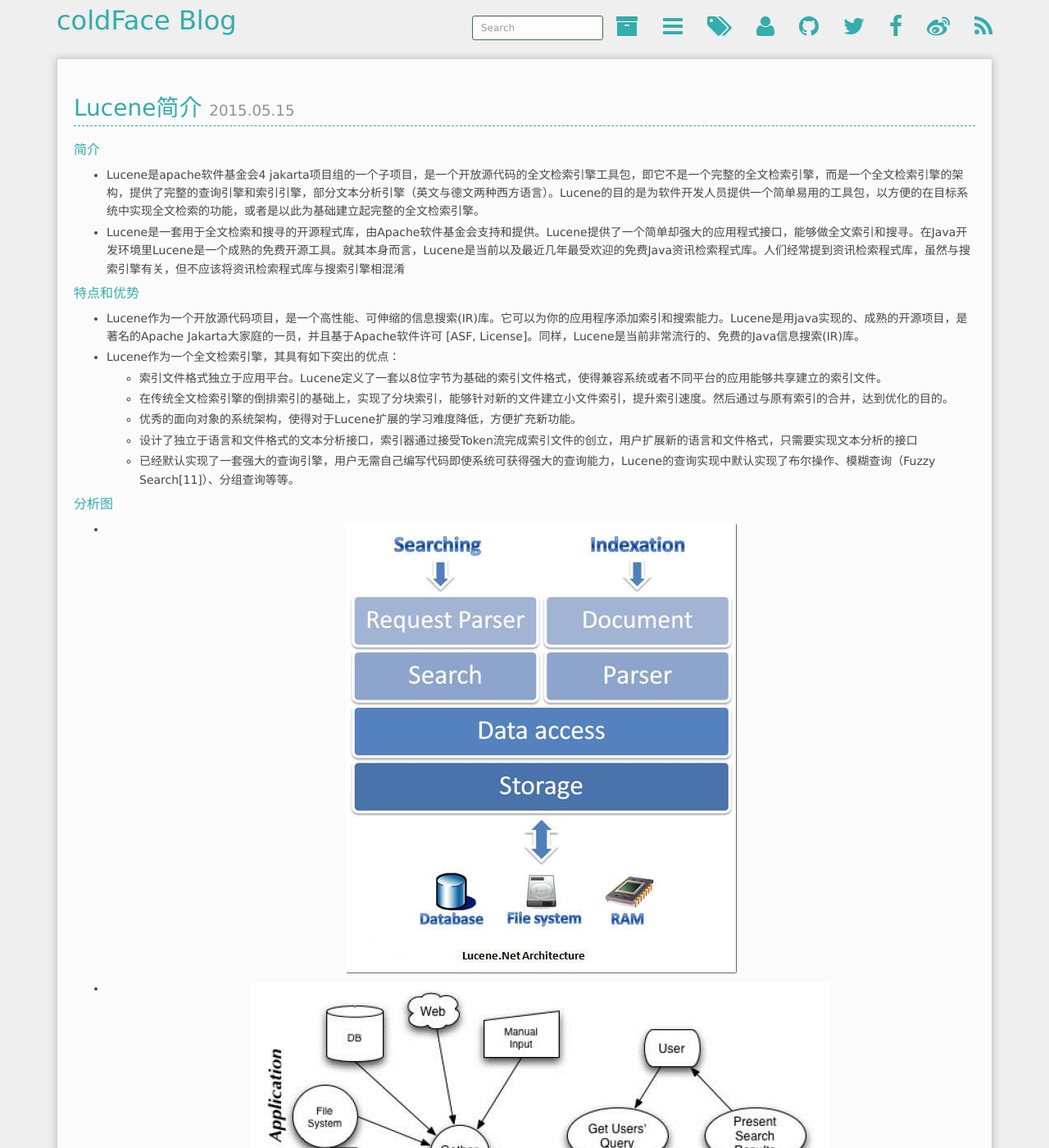
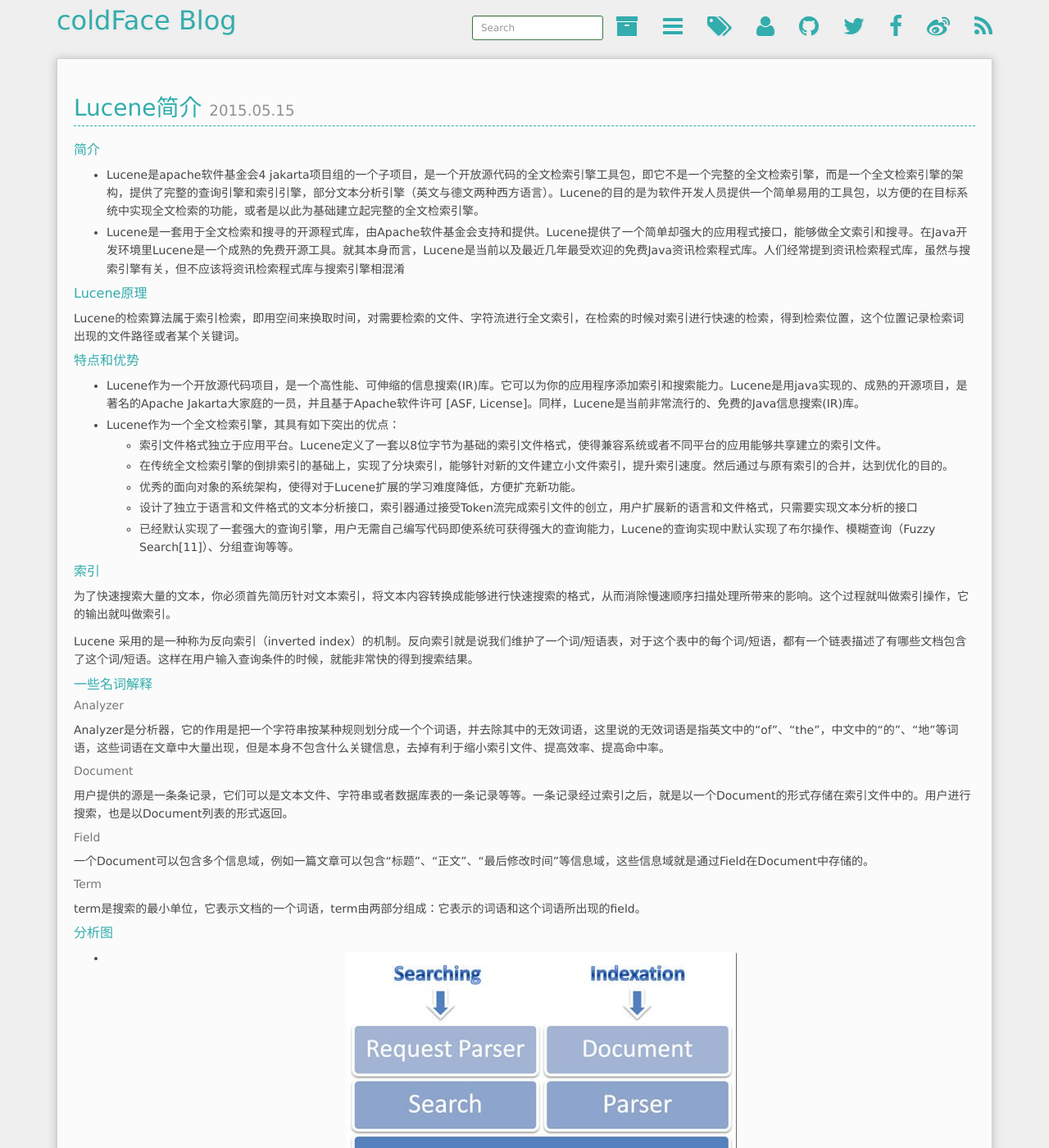
Before and after one commit to jackzhao29/jackzhao29.github.com, a Jekyll site: the page built from _posts/2015-05-15-Lucene简介.md, in a window 1280 px wide and 1400 px high. Shown: the whole window at 82% size. Built offline with Jekyll 4.4.1, drawn with Linux system fonts in a browser that asks for light colours; Markdown is read by kramdown in place of the engine named in the settings; comment, search, counter and statistics services are not loaded; some of the changed text lies outside the part shown.

Commit message:
update file

```diff
--- a/_posts/2015-05-15-Lucene简介.md
+++ b/_posts/2015-05-15-Lucene简介.md
@@ -3,12 +3,15 @@
 title:  "Lucene简介"
 keywords: "lucene,搜索"
 description: "Lucene是一套用于全文检索和搜寻的开源程式库，由Apache软件基金会支持和提供。Lucene提供了一个简单却强大的应用程式接口，能够做全文索引和搜寻"
-category: lucene
-tags: [lucene]
+category: search-engine
+tags: [search-engine]
 ---
 #### 简介
 * Lucene是apache软件基金会4 jakarta项目组的一个子项目，是一个开放源代码的全文检索引擎工具包，即它不是一个完整的全文检索引擎，而是一个全文检索引擎的架构，提供了完整的查询引擎和索引引擎，部分文本分析引擎（英文与德文两种西方语言）。Lucene的目的是为软件开发人员提供一个简单易用的工具包，以方便的在目标系统中实现全文检索的功能，或者是以此为基础建立起完整的全文检索引擎。<br>
 * Lucene是一套用于全文检索和搜寻的开源程式库，由Apache软件基金会支持和提供。Lucene提供了一个简单却强大的应用程式接口，能够做全文索引和搜寻。在Java开发环境里Lucene是一个成熟的免费开源工具。就其本身而言，Lucene是当前以及最近几年最受欢迎的免费Java资讯检索程式库。人们经常提到资讯检索程式库，虽然与搜索引擎有关，但不应该将资讯检索程式库与搜索引擎相混淆
+
+#### Lucene原理
+Lucene的检索算法属于索引检索，即用空间来换取时间，对需要检索的文件、字符流进行全文索引，在检索的时候对索引进行快速的检索，得到检索位置，这个位置记录检索词出现的文件路径或者某个关键词。
 
 #### 特点和优势
 * Lucene作为一个开放源代码项目，是一个高性能、可伸缩的信息搜索(IR)库。它可以为你的应用程序添加索引和搜索能力。Lucene是用java实现的、成熟的开源项目，是著名的Apache Jakarta大家庭的一员，并且基于Apache软件许可 [ASF, License]。同样，Lucene是当前非常流行的、免费的Java信息搜索(IR)库。
@@ -19,6 +22,24 @@
   * 设计了独立于语言和文件格式的文本分析接口，索引器通过接受Token流完成索引文件的创立，用户扩展新的语言和文件格式，只需要实现文本分析的接口
   * 已经默认实现了一套强大的查询引擎，用户无需自己编写代码即使系统可获得强大的查询能力，Lucene的查询实现中默认实现了布尔操作、模糊查询（Fuzzy Search[11]）、分组查询等等。
 
+#### 索引
+为了快速搜索大量的文本，你必须首先简历针对文本索引，将文本内容转换成能够进行快速搜索的格式，从而消除慢速顺序扫描处理所带来的影响。这个过程就叫做索引操作，它的输出就叫做索引。
+
+Lucene 采用的是一种称为反向索引（inverted index）的机制。反向索引就是说我们维护了一个词/短语表，对于这个表中的每个词/短语，都有一个链表描述了有哪些文档包含了这个词/短语。这样在用户输入查询条件的时候，就能非常快的得到搜索结果。
+
+#### 一些名词解释
+##### Analyzer
+Analyzer是分析器，它的作用是把一个字符串按某种规则划分成一个个词语，并去除其中的无效词语，这里说的无效词语是指英文中的“of”、“the”，中文中的“的”、“地”等词语，这些词语在文章中大量出现，但是本身不包含什么关键信息，去掉有利于缩小索引文件、提高效率、提高命中率。
+
+##### Document
+用户提供的源是一条条记录，它们可以是文本文件、字符串或者数据库表的一条记录等等。一条记录经过索引之后，就是以一个Document的形式存储在索引文件中的。用户进行搜索，也是以Document列表的形式返回。
+
+##### Field
+一个Document可以包含多个信息域，例如一篇文章可以包含“标题”、“正文”、“最后修改时间”等信息域，这些信息域就是通过Field在Document中存储的。
+
+##### Term
+term是搜索的最小单位，它表示文档的一个词语，term由两部分组成：它表示的词语和这个词语所出现的field。
+
 #### 分析图
 * ![图1](/static/images/lucene01.jpg)
 * ![图2](/static/images/lucene02.jpg)
```
